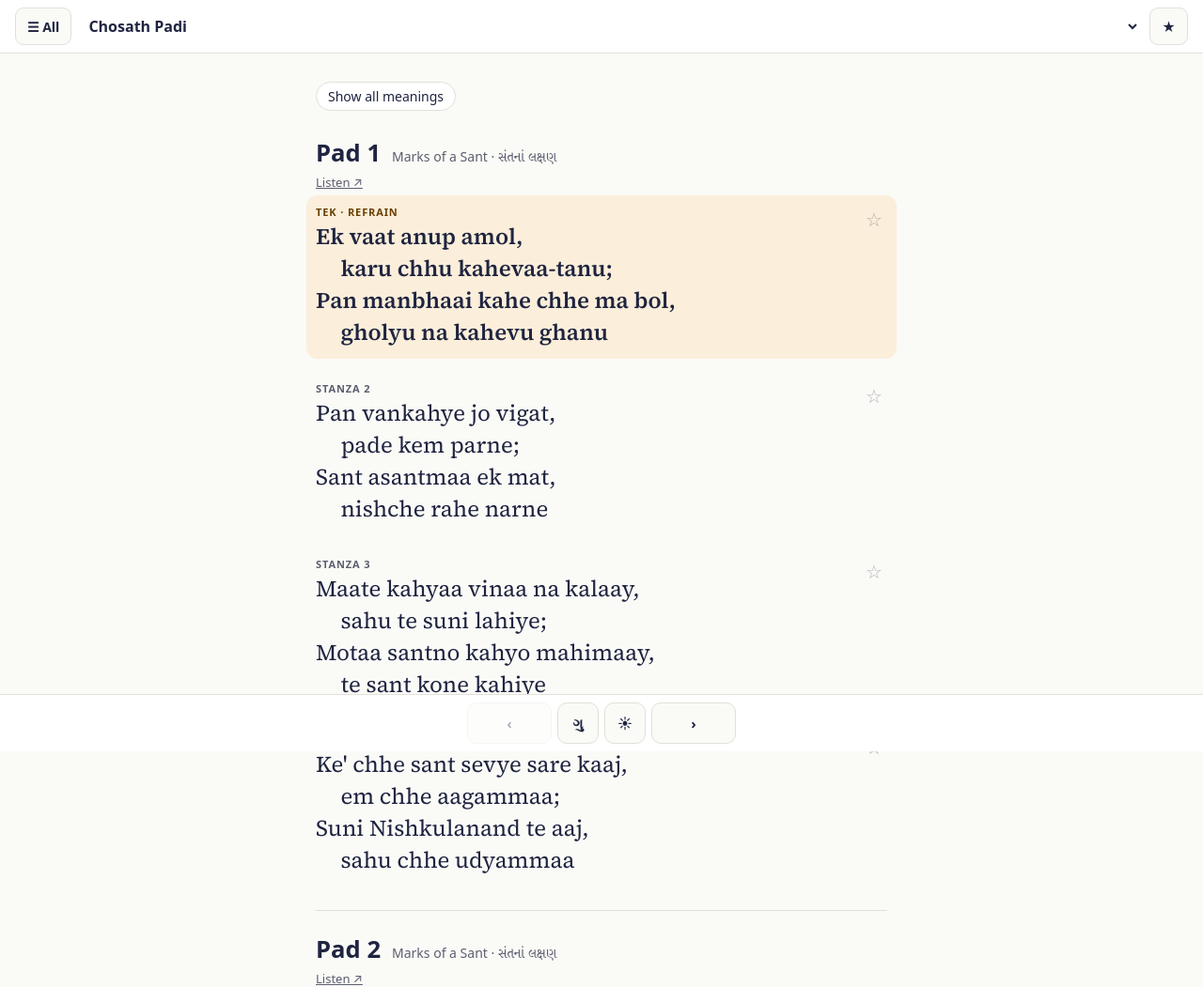
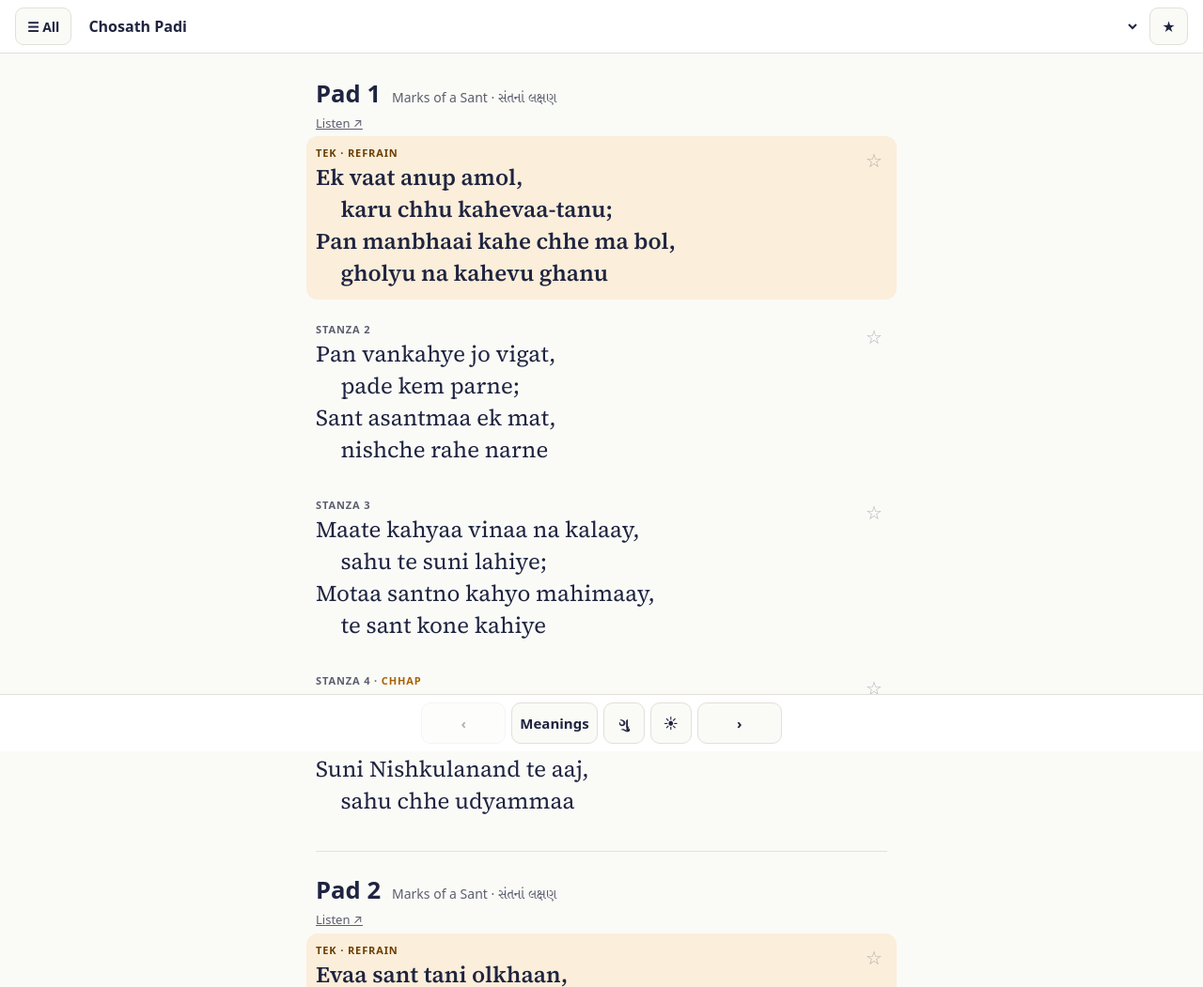
Before and after one commit to stinct9/kirtan, a plain HTML site: page index.html in a window 1280 px wide. Shown: the top 1051 px of the page at 94% size. Drawn offline with Linux system fonts and the light colour scheme; a web font is replaced by a local one.

Commit message:
Meanings button in the bottom bar opens/closes every meaning and is remembered
Co-Authored-By: Claude Opus 5.5 <noreply@anthropic.com>

```diff
--- a/index.html
+++ b/index.html
@@ -47,9 +47,7 @@ main{max-width:40rem;margin:0 auto;padding:20px 16px 40px}
 .padhead h2{margin:0;font:600 1.6rem/1.2 var(--ui)}
 .padhead .sec{font:14px var(--ui);color:var(--muted)}
 .padref{font:13px/1.5 var(--ui);color:var(--muted);margin:0 0 4px}
-.tools{display:flex;flex-wrap:wrap;gap:8px;margin:10px 0 22px;font-family:var(--ui);font-size:14px}
 .chip{border:1px solid var(--line);background:var(--panel);border-radius:99px;padding:5px 12px;text-decoration:none;color:var(--ink);font:500 14px var(--ui)}
-.chip[aria-pressed="true"]{background:var(--tint);color:var(--tint-ink);border-color:transparent}
 
 .st{position:relative;margin:0 -10px 14px;border-radius:12px}
 .st.tek{background:var(--tint)}
@@ -129,6 +127,7 @@ mark{background:var(--tint);color:inherit;border-radius:2px}
 <main id="main"></main>
 <nav class="bar" aria-label="Pad controls">
   <button id="prev" class="grow" aria-label="Previous pad">‹</button>
+  <button id="meanBtn" aria-pressed="false" title="Open every meaning">Meanings</button>
   <button id="guBtn" aria-pressed="false" aria-label="Show Gujarati above each line" title="Show Gujarati">ગુ</button>
   <button id="wake" aria-pressed="false" aria-label="Keep screen on" title="Keep screen on">☀︎</button>
   <button id="next" class="grow" aria-label="Next pad">›</button>
@@ -166,6 +165,16 @@ const guBtn=document.getElementById('guBtn');
 function setGu(on){document.body.classList.toggle('both',on);guBtn.setAttribute('aria-pressed',on);ls.set('kirtan.gu',on?'1':'0')}
 guBtn.onclick=()=>setGu(!document.body.classList.contains('both'));
 setGu(ls.get('kirtan.gu','0')==='1');
+
+// open or close every meaning at once, keeping the stanza in view where it is
+const meanBtn=document.getElementById('meanBtn');
+function setMean(on){
+  meanBtn.setAttribute('aria-pressed',on); ls.set('kirtan.mean',on?'1':'0');
+  const sts=[...main.querySelectorAll('.st')], top=sts.find(el=>el.getBoundingClientRect().bottom>70), y=top&&top.getBoundingClientRect().top;
+  sts.forEach(el=>{el.classList.toggle('open',on);el.querySelector('.tap').setAttribute('aria-expanded',on)});
+  if(top) scrollBy(0,top.getBoundingClientRect().top-y);
+}
+meanBtn.onclick=()=>setMean(meanBtn.getAttribute('aria-pressed')!=='true');
 
 // keep the screen on while singing; the browser drops the lock when the page is hidden, so take it again on return
 const wakeBtn=document.getElementById('wake'); let lock=null, wantWake=false;
@@ -237,14 +246,10 @@ function songHTML(s){
 }
 function renderCol(col){
   curCol=col;
-  main.innerHTML='<div class="tools"><button class="chip" id="allM" aria-pressed="false">Show all meanings</button></div>'+
-    col.songs.map(songHTML).join('')+
+  main.innerHTML=col.songs.map(songHTML).join('')+
     '<p class="foot">'+esc(col.title)+' by '+esc(col.poet)+'. Gujarati text from <a href="'+esc(col.source)+'" target="_blank" rel="noopener">anirdesh.com</a>; '+
     'Roman spelling and meanings are our own and still being reviewed.</p>';
-  wireStanzas();
-  const all=document.getElementById('allM');
-  all.onclick=()=>{const on=all.getAttribute('aria-pressed')!=='true';all.setAttribute('aria-pressed',on);
-    main.querySelectorAll('.st').forEach(el=>{el.classList.toggle('open',on);el.querySelector('.tap').setAttribute('aria-expanded',on)})};
+  wireStanzas(); setMean(ls.get('kirtan.mean','0')==='1');
   if(spy)spy.disconnect();
   spy=new IntersectionObserver(es=>es.forEach(e=>{ if(e.isIntersecting&&view==='song') setCur(+e.target.dataset.i,true) }),
     {rootMargin:'-70px 0px -75% 0px'});
```
